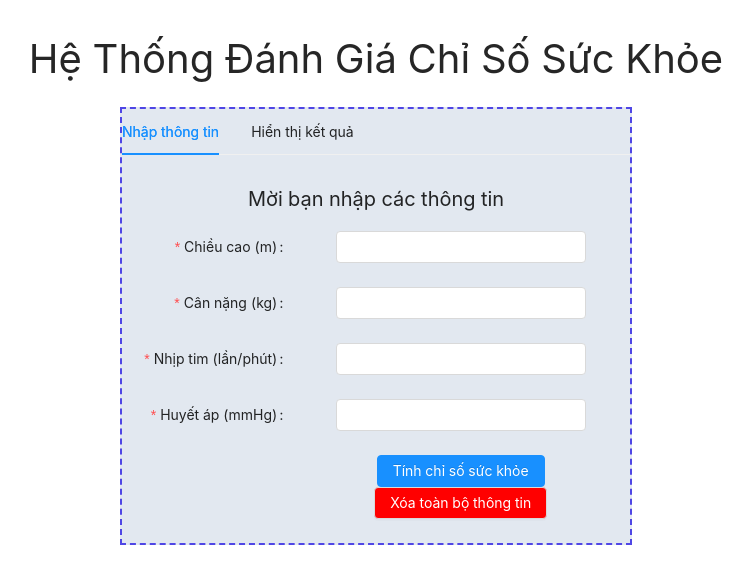
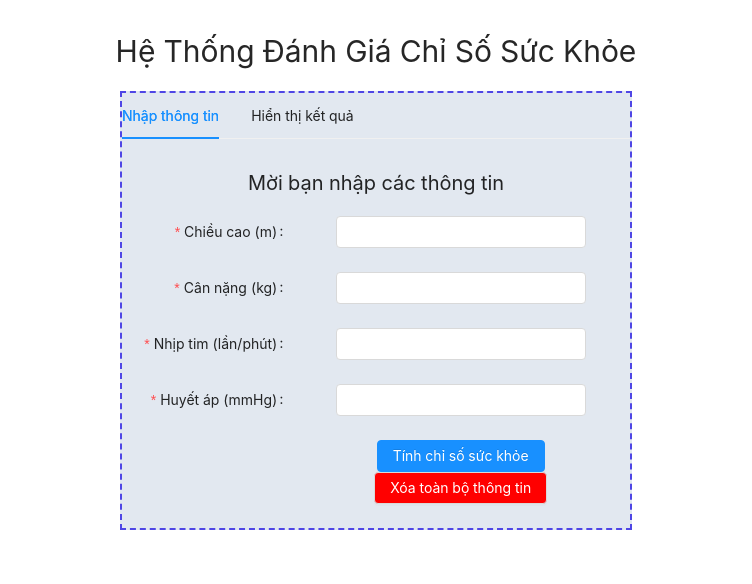
Before and after one commit to captian00/fuzzy-logic-based-health-index-system, a React (Create React App) app: page / in a window 1280 px wide. Shown: the top 584 px of the page, without its empty margins (264-1016 px from the left). Built offline with nearby package versions, Linux system fonts and the light colour scheme.

Commit message:
them css 2

```diff
--- a/src/App.js
+++ b/src/App.js
@@ -6,7 +6,7 @@ import Main from "./views";
 function App() {
   return (
     <div className="App ">
-      <PageHeader style={{fontSize:'40px'}}>Hệ Thống Đánh Giá Chỉ Số Sức Khỏe</PageHeader>
+      <PageHeader style={{fontSize:'30px'}}>Hệ Thống Đánh Giá Chỉ Số Sức Khỏe</PageHeader>
       <Main />
     </div>
   );
```
